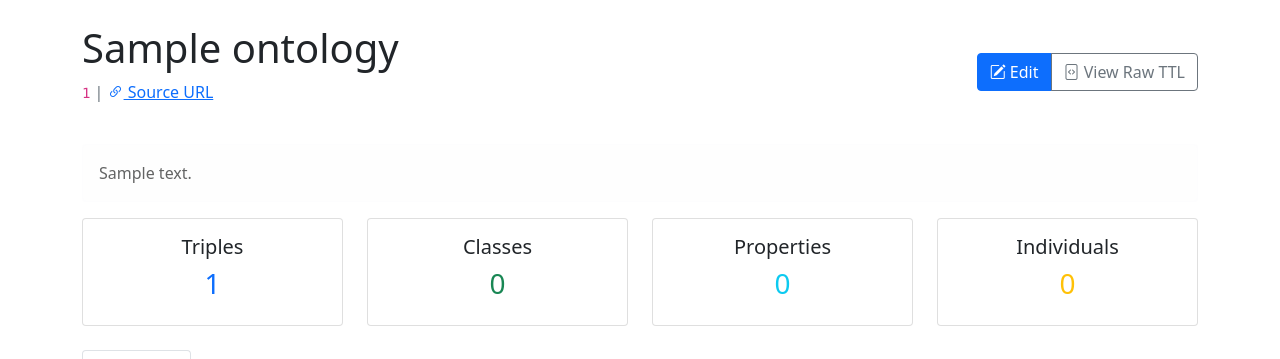
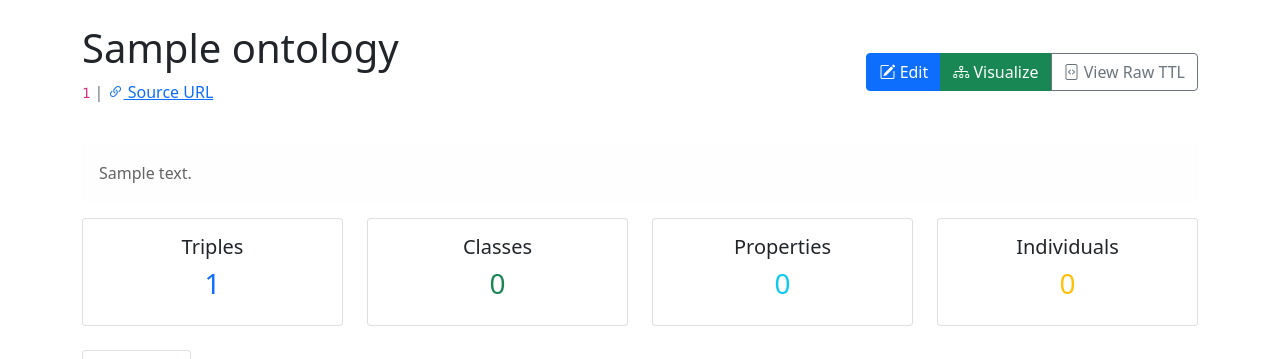
Before and after one commit to MatLab-Research/OntServe, a Flask app: page /ontology/1 in a window 1280 px wide. Shown: the part 56-415 px from the top of the page. Run offline with Flask 3, Linux system fonts and the light colour scheme; tables that the repository leaves empty hold one stand-in row (Sample ...).

Commit message:
add visualize button

```diff
--- a/web/templates/ontology_detail.html
+++ b/web/templates/ontology_detail.html
@@ -37,6 +37,9 @@
             <div class="btn-group" role="group">
                 <a href="{{ url_for('edit_ontology', ontology_id=ontology.ontology_id) }}" class="btn btn-primary">
                     <i class="bi bi-pencil-square"></i> Edit
+                </a>
+                <a href="{{ url_for('ontology_editor.visualize_ontology', ontology_id=ontology.ontology_id) }}" class="btn btn-success">
+                    <i class="bi bi-diagram-3"></i> Visualize
                 </a>
                 <a href="{{ url_for('ontology_content', ontology_id=ontology.ontology_id) }}"
                     class="btn btn-outline-secondary" target="_blank">
```
